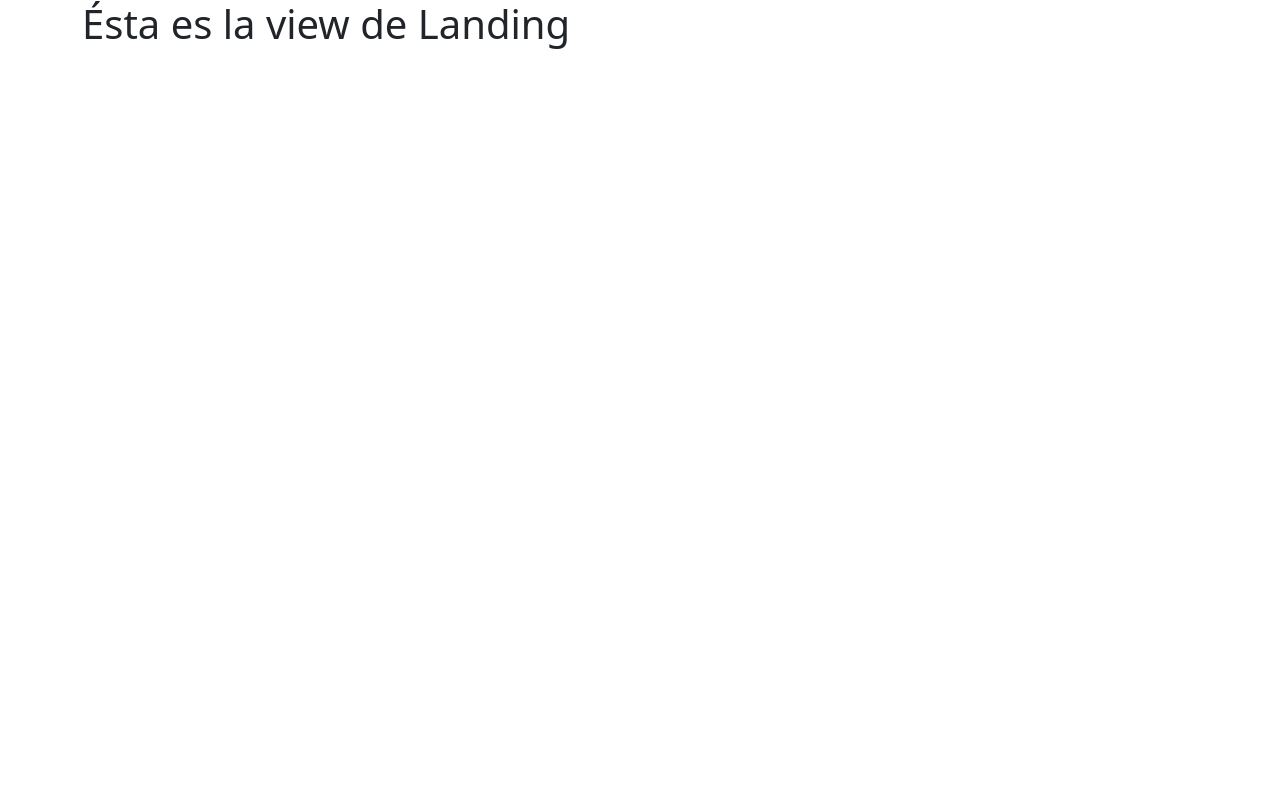
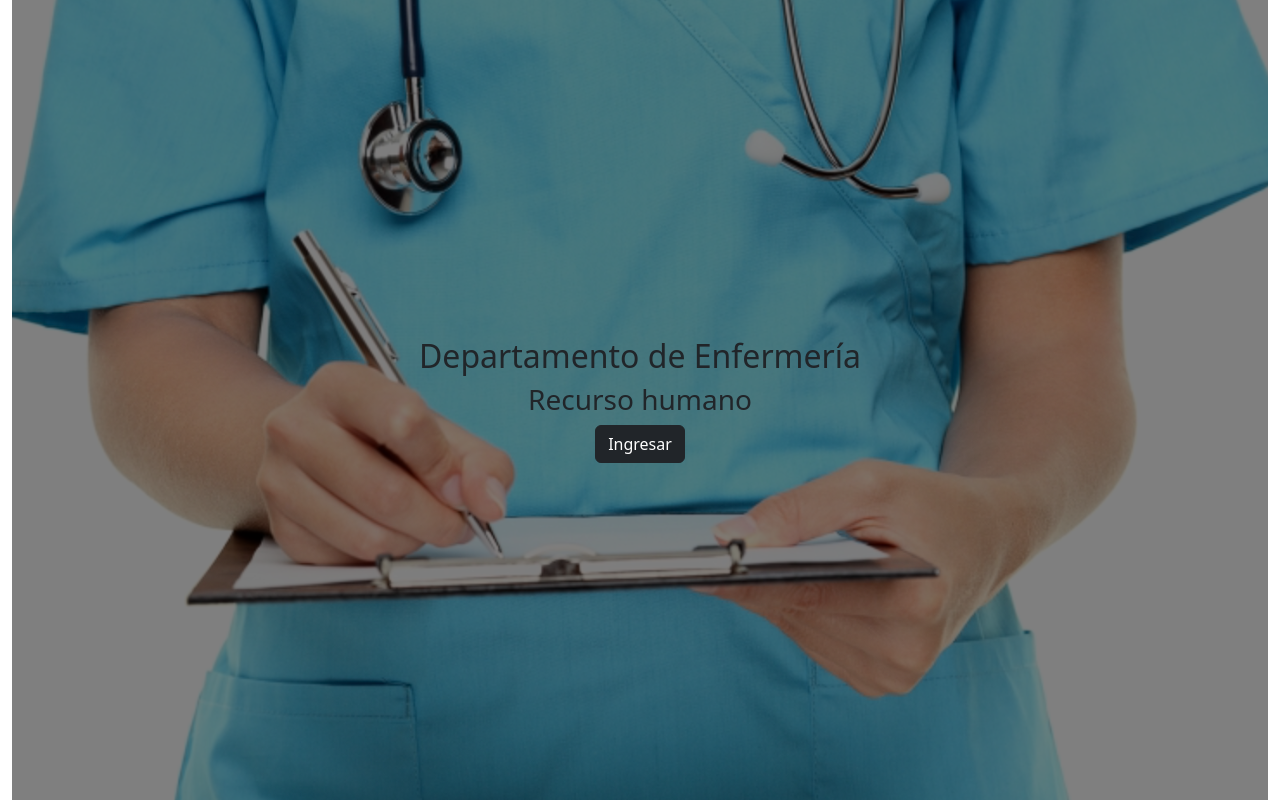
Before and after one commit to CristianSombra/NursingDepartment, a React (Create React App) app in the folder client/: page / in a window 1280 px wide. Built offline with nearby package versions, Linux system fonts and the light colour scheme.

Commit message:
Se incorpora landing page
Se incorpora Landing Page, falta funcionalidad.

```diff
--- a/client/src/App.jsx
+++ b/client/src/App.jsx
@@ -3,6 +3,7 @@ import { Routes, Route, useLocation } from 'react-router-dom';
 import { Landing, Home } from './Views/index';
 import 'bootstrap/dist/css/bootstrap.min.css';
 import 'bootstrap/dist/js/bootstrap.bundle.min.js';
+
 
 function App() {
   const location = useLocation();
@@ -12,7 +13,7 @@ function App() {
   },[location]);
 
   return (
-    <div class="container">
+    <div class="container-fluid">
         {/* {location.pathname !== "/" && <NavBar />} */}
         <Routes>
             <Route exact path="/" element={<Landing />} />
--- /dev/null
+++ b/client/src/Views/Landing/Landing.css
@@ -0,0 +1,6 @@
+.background{
+    background: rgba(0,0,0,0.5) url(../../assets//background.png) center no-repeat;
+    background-size: cover;
+    background-blend-mode: overlay;
+    animation: popup 2s;
+}
--- a/client/src/Views/Landing/Landing.jsx
+++ b/client/src/Views/Landing/Landing.jsx
@@ -1,9 +1,20 @@
-
+import React from 'react';
+import './Landing.css'
 
 const Landing = () => {
-    return(
-        <h1>Ésta es la view de Landing</h1>
-    )
+    return (
+        <div class="container-fluid background">
+        <div class="container-intro d-flex align-items-center justify-content-center" style={{ minHeight: '100vh' }}>
+            <div class="row">
+                <div class="col text-center">
+                    <h2 class="title">Departamento de Enfermería</h2>
+                    <h3 class="subtitle">Recurso humano</h3>
+                    <button class="btn btn-dark">Ingresar</button>
+                </div>
+            </div>
+        </div>
+        </div>
+    );
 };
 
 export default Landing;
```
Also changed, not shown: client/src/assets/background.png (added).
